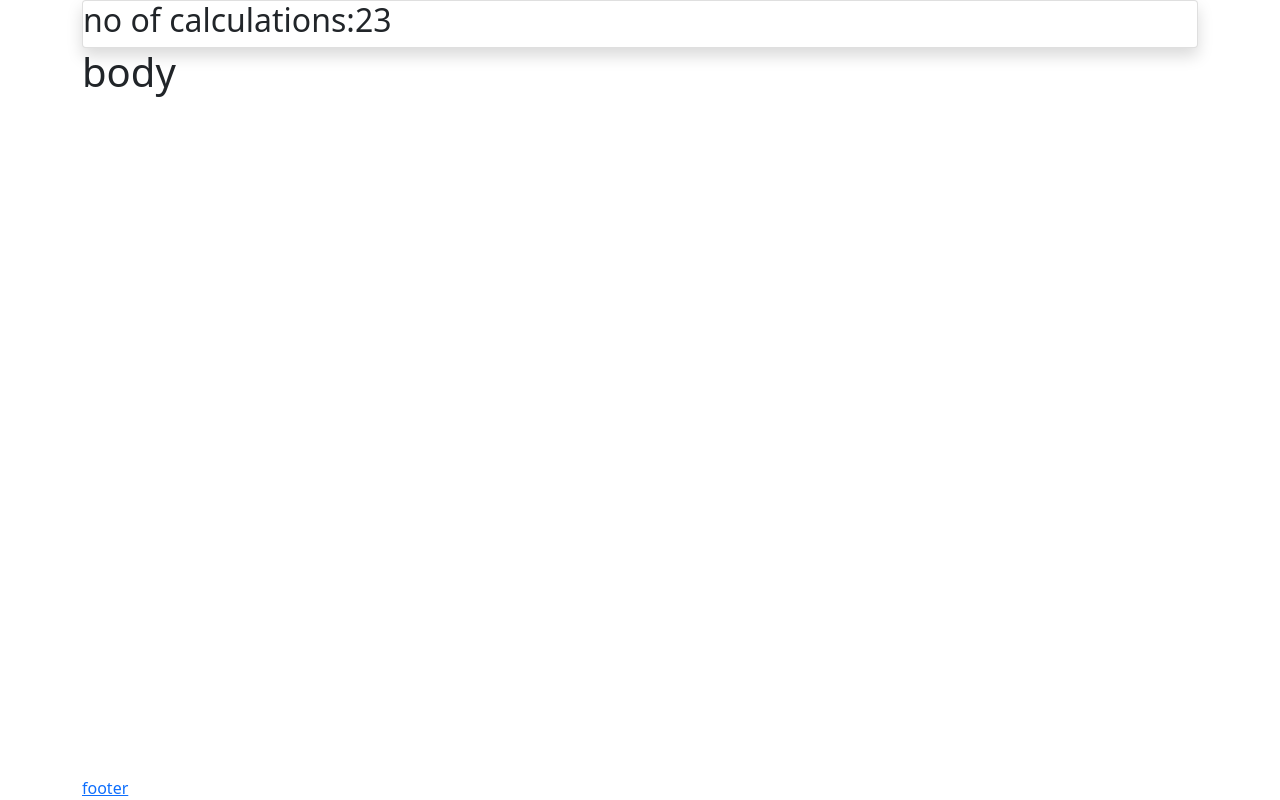
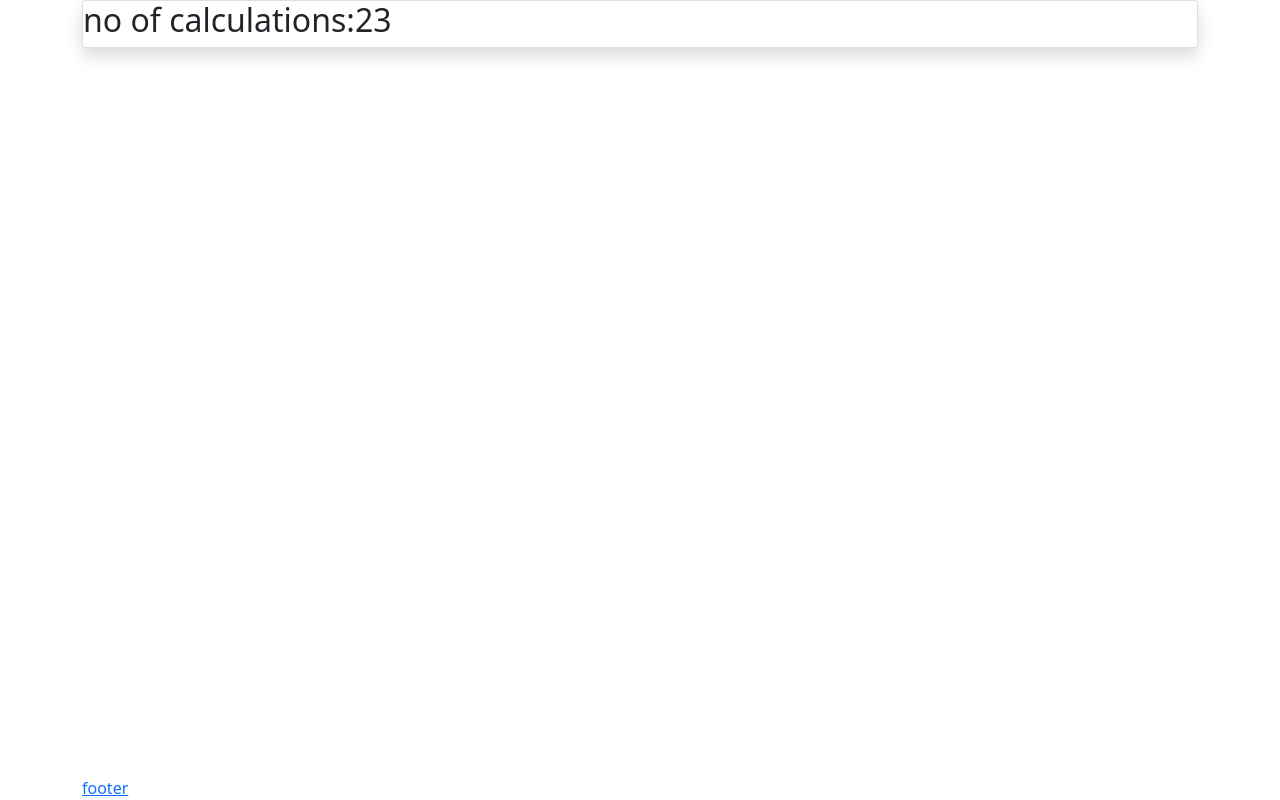
Before and after one commit to saipraneethkeerthi/mycalci, a React (Create React App) app: page / in a window 1280 px wide. Built offline with nearby package versions, Linux system fonts and the light colour scheme.

Commit message:
wrote TopBar and Bottombar in functional components and body in class components

```diff
--- a/src/components/Body.js
+++ b/src/components/Body.js
@@ -3,14 +3,16 @@
  * The below code is used to display the body of the page
  *
  */
-import React from 'react';
+import React, { Component } from 'react';
 
-const Body = () => {
-    return (
-        <div>
-            <h1>body</h1>
-        </div>
-    );
+class Body extends Component {
+    render() {
+        return (
+            <div>
+
+            </div>
+        );
+    }
 }
 
 export default Body;
```
